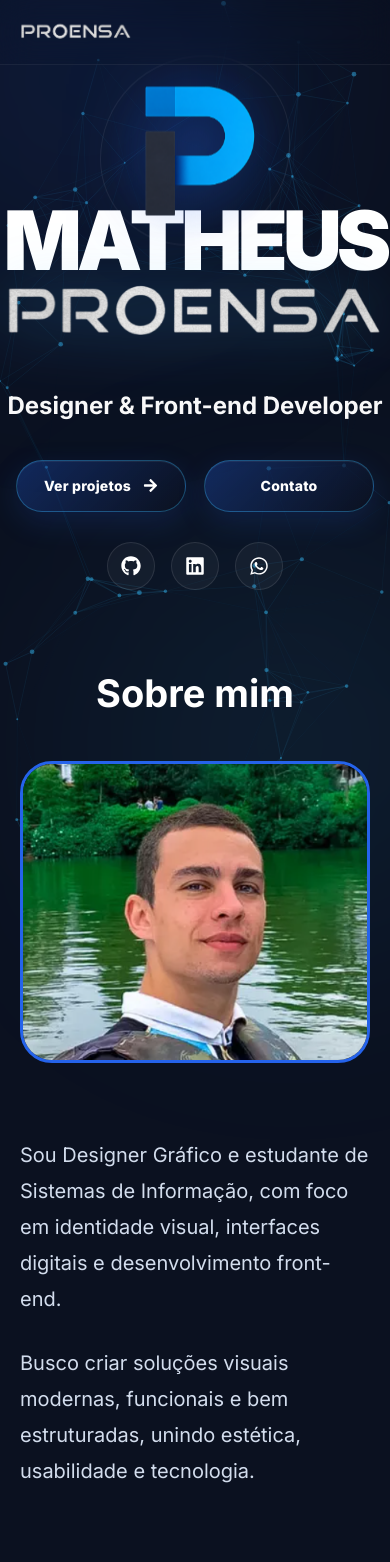
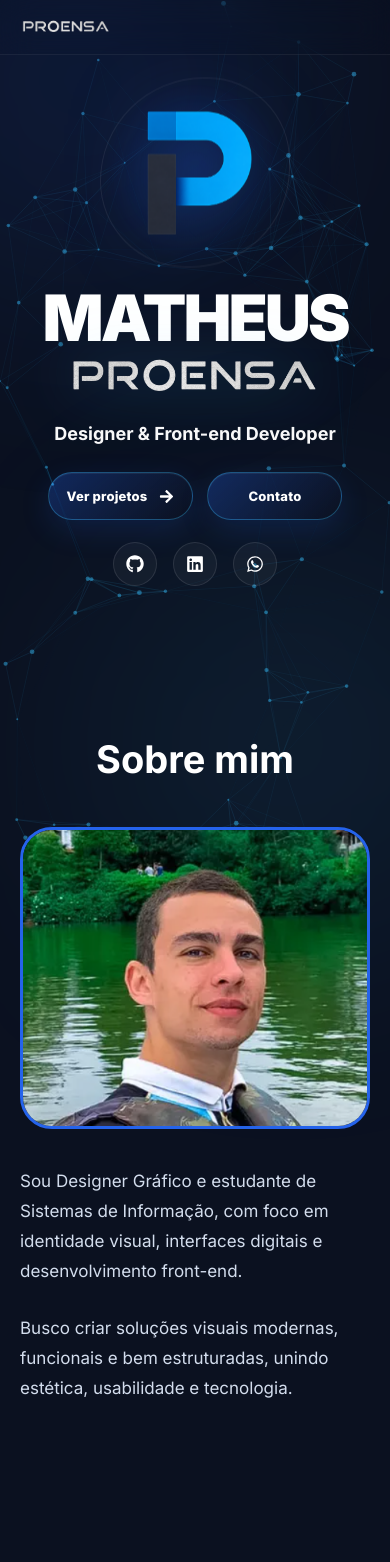
Before and after one commit to MatheusProensa/portfolio-proensa, a React (Vite) app: page / in a window 390 px wide. Shown: the top 1562 px of the page. Built offline with nearby package versions, Linux system fonts and the light colour scheme.

Commit message:
Corrige header e cursor glow

```diff
--- a/src/App.css
+++ b/src/App.css
@@ -808,48 +808,234 @@ main {
   }
 }
 
-@media (max-width: 700px) {
+@media (max-width: 900px) {
 
   .navbar {
-    padding: 18px 20px;
+    padding: 16px 22px;
+  }
+
+  .brand img {
+    height: 22px;
   }
 
   .nav {
     display: none;
   }
 
-.hero {
-  min-height: auto !important;
+  .hero {
+    min-height: auto;
+    padding: 32px 22px 70px;
+    display: flex;
+    flex-direction: column;
+    align-items: center;
+    justify-content: center;
+    gap: 18px;
+    text-align: center;
+  }
 
-  padding-top: 0px !important;
+  .hero-visual {
+    order: 1;
+    width: 100%;
+    margin: 0 auto -6px;
+  }
 
-  padding-bottom: 0px !important;
+  .brand-orbit {
+    width: 210px;
+    height: 210px;
+    max-width: 70vw;
+    max-height: 70vw;
+  }
 
-  display: flex !important;
+  .brand-orbit img {
+    width: 138px;
+    max-width: 66%;
+  }
 
-  flex-direction: column-reverse !important;
+  .hero-content {
+    order: 2;
+    width: 100%;
+    max-width: 390px;
+    align-items: center;
+    text-align: center;
+    margin: 0 auto;
+  }
 
-  justify-content: center !important;
+  .hero-content h1 {
+    font-size: clamp(50px, 15vw, 68px);
+    line-height: 0.9;
+    letter-spacing: -3px;
+  }
 
-  align-items: center !important;
+  .hero-wordmark {
+    width: min(290px, 82vw);
+    margin-top: -2px;
+  }
 
-  gap: 0px !important;
-}
- .hero-content {
-  margin-top: -40px !important;
+  .hero-role {
+    font-size: clamp(18px, 5vw, 22px);
+    line-height: 1.2;
+    margin-top: 18px;
+  }
+
+  .hero-actions {
+    width: 100%;
+    justify-content: center;
+    flex-direction: row;
+    flex-wrap: wrap;
+    gap: 14px;
+    margin-top: 24px;
+  }
+
+  .btn,
+  .btn-primary,
+  .btn-secondary {
+    min-width: 136px;
+    min-height: 48px;
+    padding: 13px 18px;
+    font-size: 13px;
+  }
+
+  .hero-socials {
+    justify-content: center;
+    margin-top: 22px;
+  }
+
+  .socials a {
+    width: 44px;
+    height: 44px;
+    font-size: 18px;
+  }
+
+  .section {
+    padding: 76px 22px;
+  }
+
+  .section-title {
+    font-size: clamp(34px, 9vw, 42px);
+  }
+
+  .about-layout,
+  .skills-grid,
+  .design-projects,
+  .frontend-grid,
+  .contact-card {
+    grid-template-columns: 1fr;
+  }
+
+  .about-layout {
+    gap: 34px;
+  }
+
+  .about-copy {
+    border-left: none;
+    padding-left: 0;
+  }
+
+  .about-copy p {
+    font-size: 17px;
+    line-height: 1.75;
+  }
+
+  .skill-card {
+    padding: 32px;
+  }
+
+  .skill-card h3 {
+    font-size: 32px;
+  }
+
+  .design-image,
+  .frontend-preview,
+  .frontend-placeholder {
+    height: 220px;
+  }
+
+  .contact-card {
+    padding: 34px 24px;
+    gap: 30px;
+  }
+
+  .contact-left h3 {
+    font-size: 34px;
+    line-height: 1.05;
+    white-space: normal;
+  }
+
+  .contact-form {
+    margin-top: 8px;
+  }
+
+  .design-card,
+  .frontend-card,
+  .skill-card {
+    min-height: auto;
+  }
+
 }
 
-.hero-visual {
-  margin-bottom: -10px !important;
+  .hero-content {
+    align-items: center;
+
+    text-align: center;
+  }
+
+  .hero-content h1 {
+    font-size: 64px;
+
+    line-height: 0.92;
+  }
+
+  .hero-wordmark {
+    width: 250px;
+
+    margin-top: -2px;
+  }
+
+  .hero-role {
+    font-size: 18px;
+
+    line-height: 1.2;
+
+    margin-top: 18px;
+  }
+
+  .hero-actions {
+    flex-direction: row;
+
+    justify-content: center;
+
+    flex-wrap: wrap;
+
+    gap: 14px;
+
+    margin-top: 24px;
+  }
+
+  .btn,
+  .btn-primary,
+  .btn-secondary {
+    min-width: 135px;
+
+    padding: 13px 18px;
+
+    font-size: 13px;
+  }
+
+  .hero-socials {
+    justify-content: center;
+
+    margin-top: 22px;
+  }
+
+
+ .brand-orbit {
+  width: 190px;
+
+  height: 190px;
 }
 
-.brand-orbit {
-  width: 190px !important;
-  height: 190px !important;
-}
-
-.brand-orbit img {
-  width: 130px !important;
+  .brand-orbit img {
+  width: 130px;
 }
 
   .section {
@@ -888,15 +1074,6 @@ main {
     min-height: auto;
   }
 
-  .hero-visual {
-    margin-bottom: -30px;
-  }
-
-  .hero-content {
-    margin-top: -10px;
-  }
-
-}
 
 .loader-screen {
   position: fixed;
@@ -921,16 +1098,7 @@ main {
   opacity: 0;
   visibility: hidden;
   pointer-events: none;
-
   filter: blur(12px);
-}
-
-.loader-hidden {
-  opacity: 0;
-  visibility: hidden;
-  pointer-events: none;
-
-  transform: scale(1.02);
 }
 
 .loader-content {
@@ -1100,11 +1268,3 @@ main {
 
   align-self: flex-start;
 }
-
-.hero-visual {
-  margin-bottom: -30px;
-}
-
-.hero-content {
-  margin-top: -10px;
-}
```
